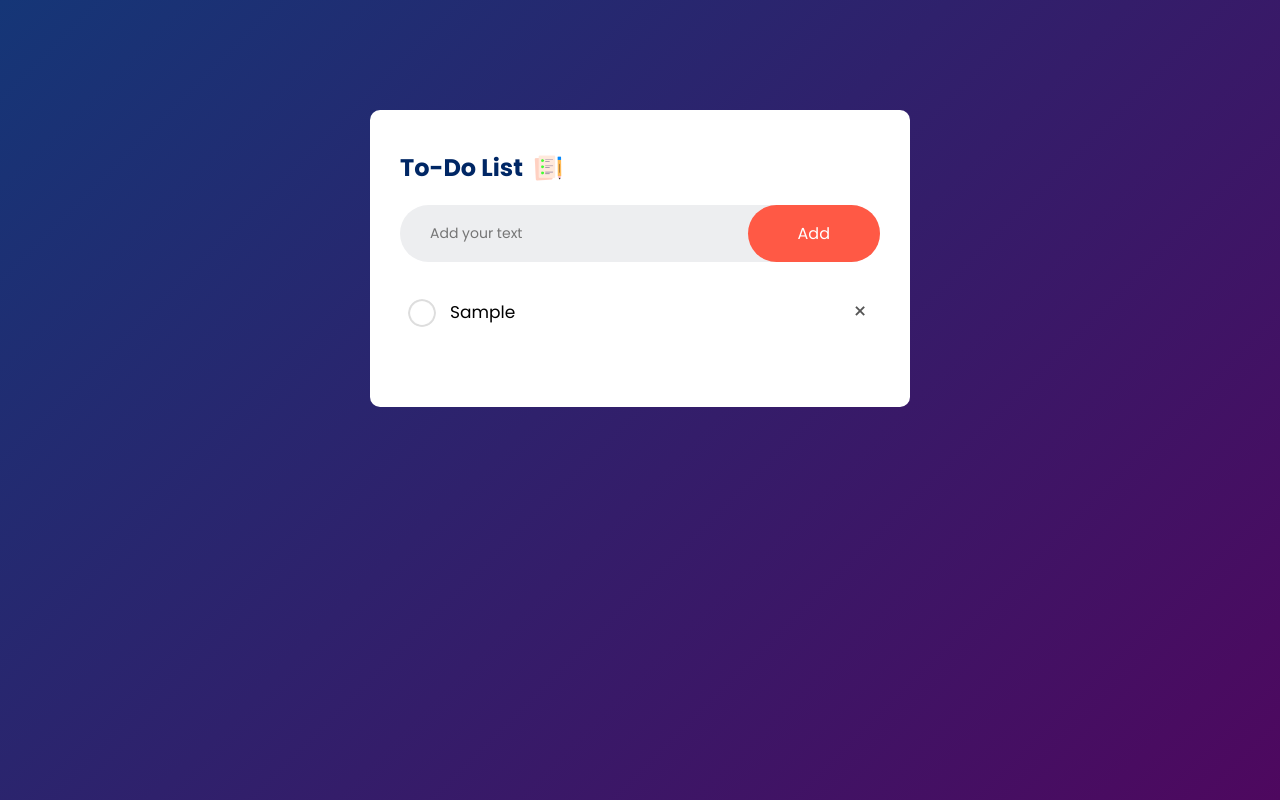
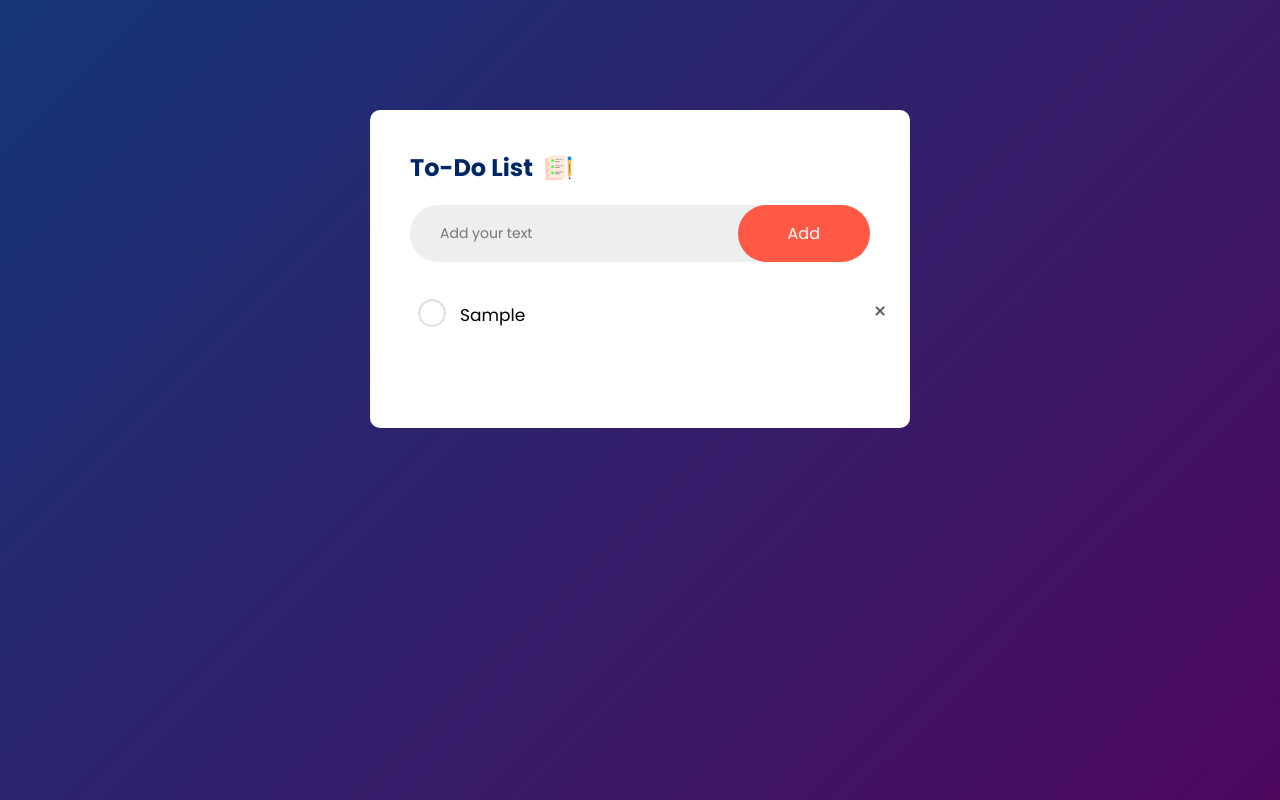
Before and after one commit to BogusFrontend/ToDoApp, a plain HTML site: page index.html in a window 1280 px wide. Both pictures are taken after typing "Sample" into the empty fields and a click on the button "Add". Drawn offline with Linux system fonts and the light colour scheme.

Commit message:
fix bugs

```diff
--- a/index.html
+++ b/index.html
@@ -13,11 +13,7 @@
             <input id="input-box" type="text" placeholder="Add your text">
             <button onClick="addTask()">Add</button>
         </div>
-        <ul id="list-container">
-<!--            <li class="checked">Task 1</li>-->
-<!--            <li>Task 2</li>-->
-<!--            <li>Task 3</li>-->
-        </ul>
+        <ul id="list-container"></ul>
     </div>
 </div>
 
--- a/main.js
+++ b/main.js
@@ -8,7 +8,8 @@ inputElement.addEventListener('keydown', (e) => {
 })
 
 function addTask() {
-    if (inputElement.value === '') {
+    const inputValue = inputElement.value.trim();
+    if (inputValue === '') {
         alert('You must write something!');
     } else {
         const liElement = document.createElement('li');
@@ -19,7 +20,7 @@ function addTask() {
         liElement.appendChild(spanElement);
     }
     inputElement.value = '';
-    saveData()
+    saveData();
 }
 
 
--- a/style.css
+++ b/style.css
@@ -4,6 +4,7 @@
     margin: 0;
     padding: 0;
     box-sizing: border-box;
+    list-style-type: none;
     font-family: "Poppins", sans-serif;
 }
 
@@ -19,7 +20,7 @@
     max-width: 540px;
     background: #fff;
     margin: 100px auto 20px;
-    padding: 40px 30px 70px;
+    padding: 40px 40px 70px;
     border-radius: 10px;
 }
 
@@ -66,12 +67,13 @@ button {
 }
 
 ul li {
-    list-style: none;
+    position: relative;
+    word-wrap: break-word;
     font-size: 17px;
-    padding: 12px 8px 12px 50px;
+    padding: 15px 8px 15px 50px;
+    margin-bottom: 15px;
     user-select: none;
     cursor: pointer;
-    position: relative;
 }
 
 ul li::before {
@@ -98,8 +100,8 @@ ul li.checked::before {
 
 ul li span {
     position: absolute;
-    right: 0;
     top: 5px;
+    right: -30px;
     width: 40px;
     height: 40px;
     font-size: 22px;
```
